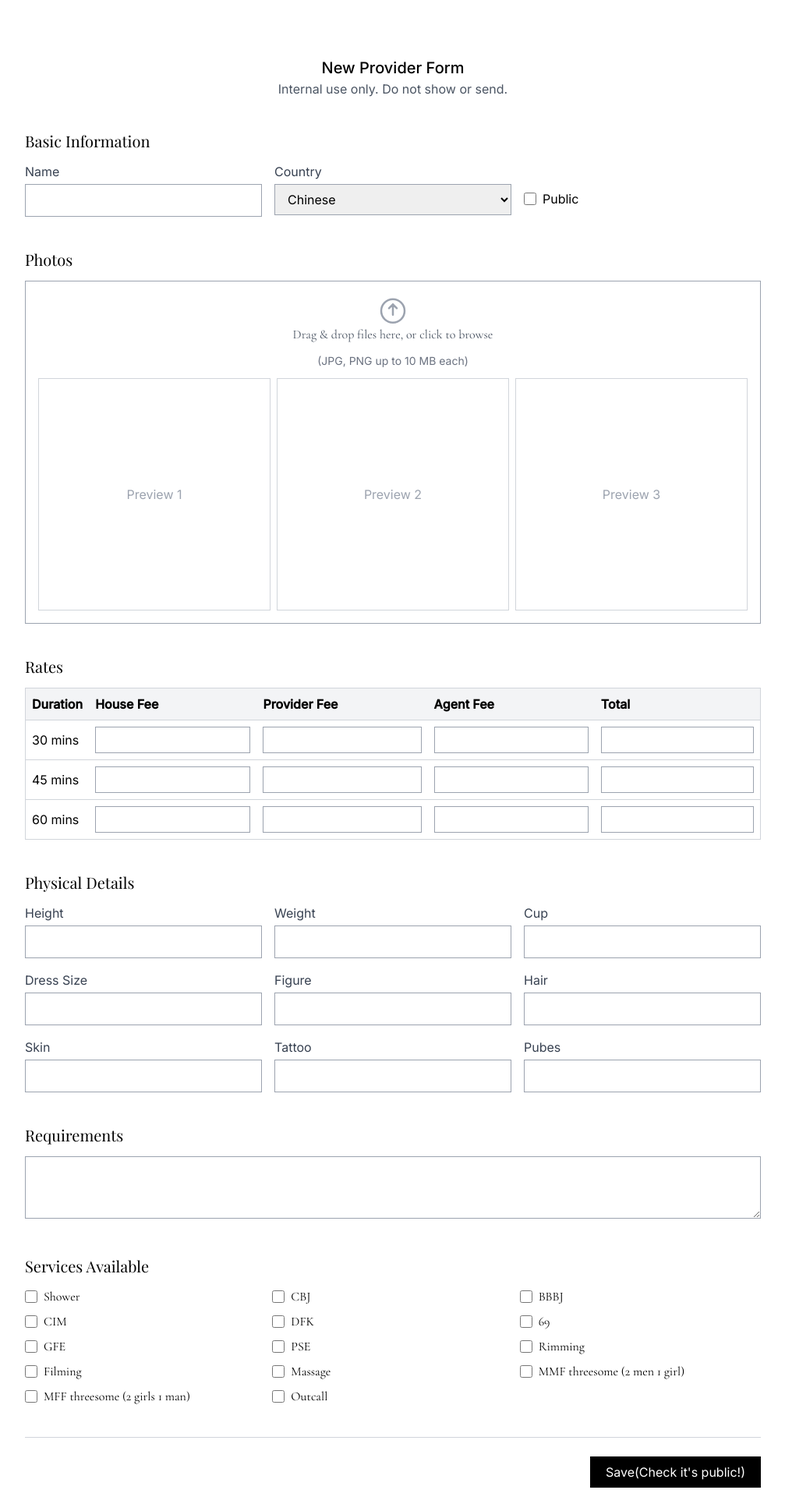
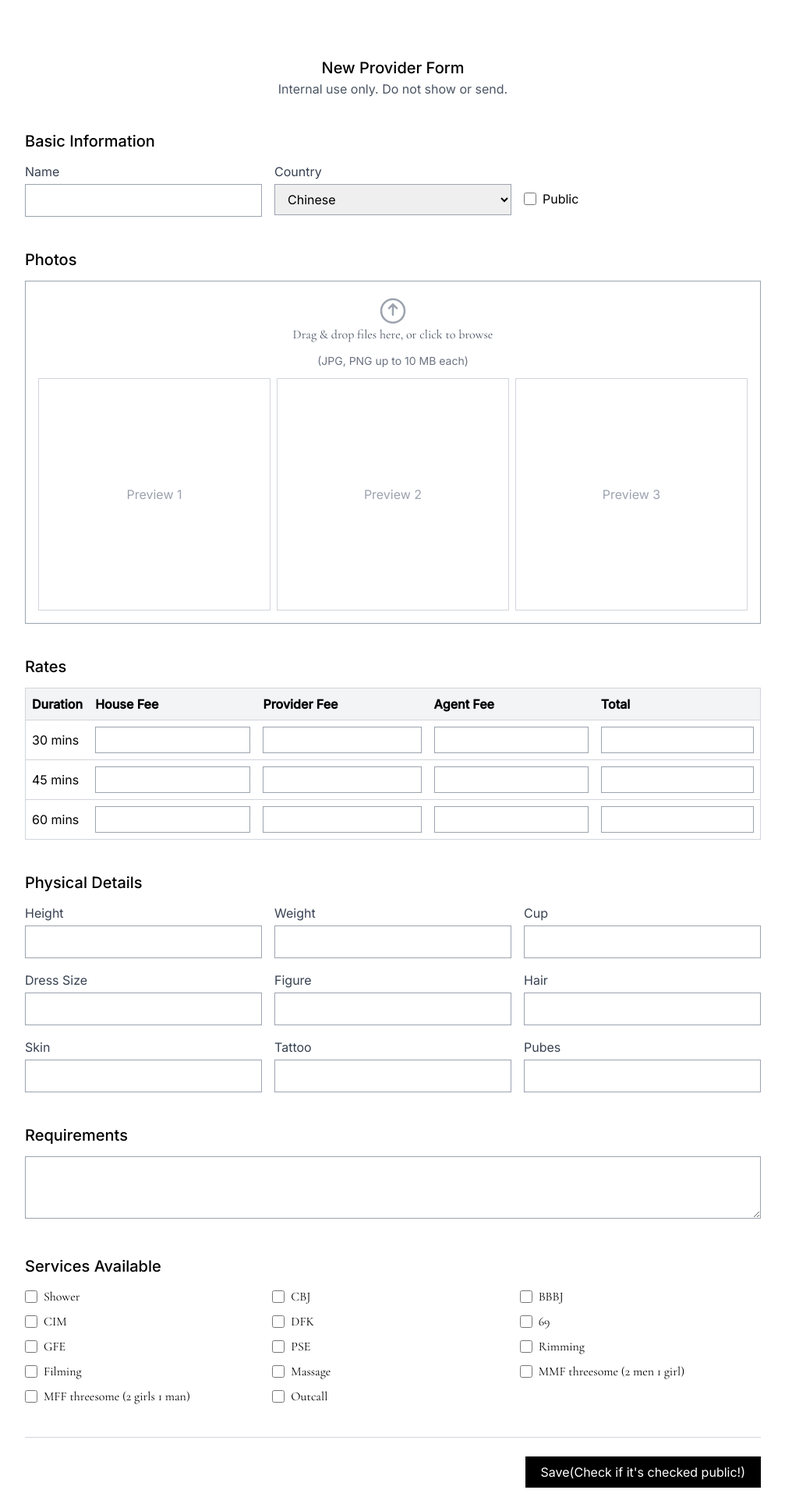
Before and after one commit to junok1m/42, a React (Vite) app: page /#/forms in a window 1280 px wide. Shown: the top 1920 px of the page at 78% size, without its empty margins (136-1143 px from the left). Built offline with nearby package versions, Linux system fonts and the light colour scheme.

Commit message:
asdfghjk

```diff
--- a/src/ModelFormPage.tsx
+++ b/src/ModelFormPage.tsx
@@ -117,7 +117,7 @@ const ModelFormPage: React.FC = () => {
 
         {/* BASIC INFO */}
         <section>
-          <h2 className="text-[20px] font-medium mb-3 text-black">Basic Information</h2>
+          <h2 className="font-sans text-[20px] font-medium mb-3 text-black">Basic Information</h2>
           <div className="grid grid-cols-1 md:grid-cols-3 gap-4">
             <div>
               <label className="block mb-1 text-gray-700">Name</label>
@@ -153,7 +153,7 @@ const ModelFormPage: React.FC = () => {
         </section>
 {/* MEDIA */}
 <section>
-  <h2 className="text-black text-[20px] font-medium mb-3">Photos</h2>
+  <h2 className="font-sans text-black text-[20px] font-medium mb-3">Photos</h2>
 
   <div className="border border-gray-400 p-4 flex flex-col items-center justify-center text-gray-600 text-[16px] space-y-3">
     <div className="flex flex-col items-center">
@@ -193,7 +193,7 @@ const ModelFormPage: React.FC = () => {
 
         {/* RATES */}
         <section>
-          <h2 className="text-black text-[20px] font-medium mb-3">Rates</h2>
+          <h2 className="font-sans text-black text-[20px] font-medium mb-3">Rates</h2>
           <div className="overflow-x-auto">
             <table className="w-full border border-gray-300 text-left text-[16px]">
               <thead className="bg-gray-100 border-b border-gray-300">
@@ -237,7 +237,7 @@ const ModelFormPage: React.FC = () => {
 
         {/* PHYSICAL DETAILS */}
         <section>
-          <h2 className="text-black text-[20px] font-medium mb-3">Physical Details</h2>
+          <h2 className="font-sans text-black text-[20px] font-medium mb-3">Physical Details</h2>
           <div className="grid grid-cols-1 md:grid-cols-3 gap-4">
             {(
   [
@@ -267,7 +267,7 @@ const ModelFormPage: React.FC = () => {
 
         {/* REQUIREMENTS */}
         <section>
-          <h2 className="text-black text-[20px] font-medium mb-3">Requirements</h2>
+          <h2 className="font-sans text-black text-[20px] font-medium mb-3">Requirements</h2>
           <textarea
             value={requirements}
             onChange={(e) => setRequirements(e.target.value)}
@@ -277,7 +277,7 @@ const ModelFormPage: React.FC = () => {
 
         {/* SERVICES */}
         <section>
-          <h2 className="text-black text-[20px] font-medium mb-3">Services Available</h2>
+          <h2 className="text-black text-[20px] font-medium mb-3 font-sans">Services Available</h2>
           <div className="grid grid-cols-1 sm:grid-cols-2 lg:grid-cols-3 gap-2">
             {servicesList.map((service) => (
               <label key={service} className="flex items-center gap-2">
@@ -299,7 +299,7 @@ const ModelFormPage: React.FC = () => {
             type="submit"
             className="bg-black text-white px-5 py-2 text-[16px]"
           >
-            Save(Check it's public!)
+            Save(Check if it's checked public!)
           </button>
         </footer>
       </form>
```
